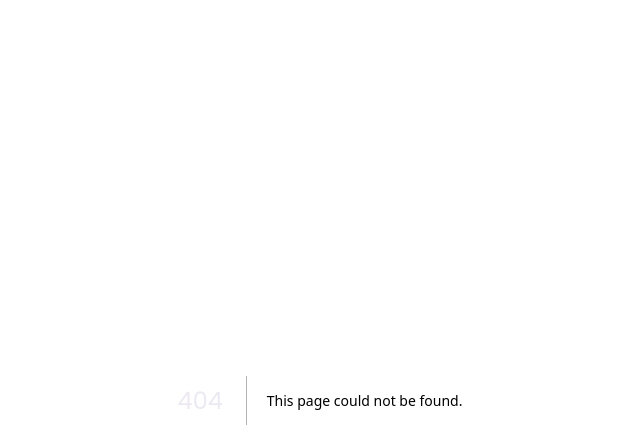
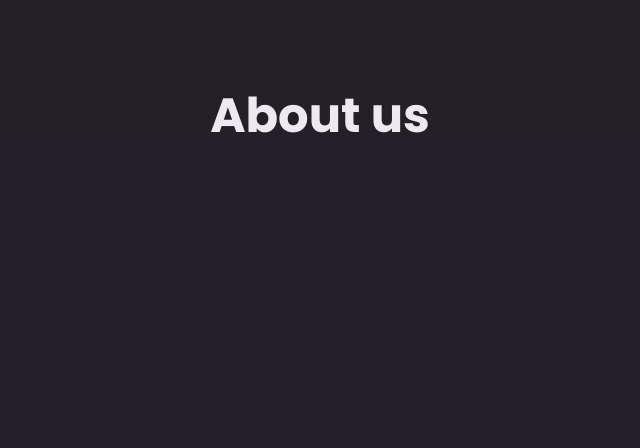
Before and after one commit to imanankil/nextjs.essential, a Next.js app: page /about in a window 1280 px wide. Before the commit this address had no page. Shown: the top 448 px of the page, without its empty margins (320-960 px from the left). Built offline with nearby package versions, Linux system fonts and the light colour scheme.

Commit message:
Added about page
88

```diff
--- /dev/null
+++ b/app/about/page.js
@@ -0,0 +1,5 @@
+export default function AboutPage() {
+    return <main>
+        <h1>About us</h1>
+        </main>
+}
```
Also changed, not shown: 1 other file (tests, documents, lock files or other folders).
